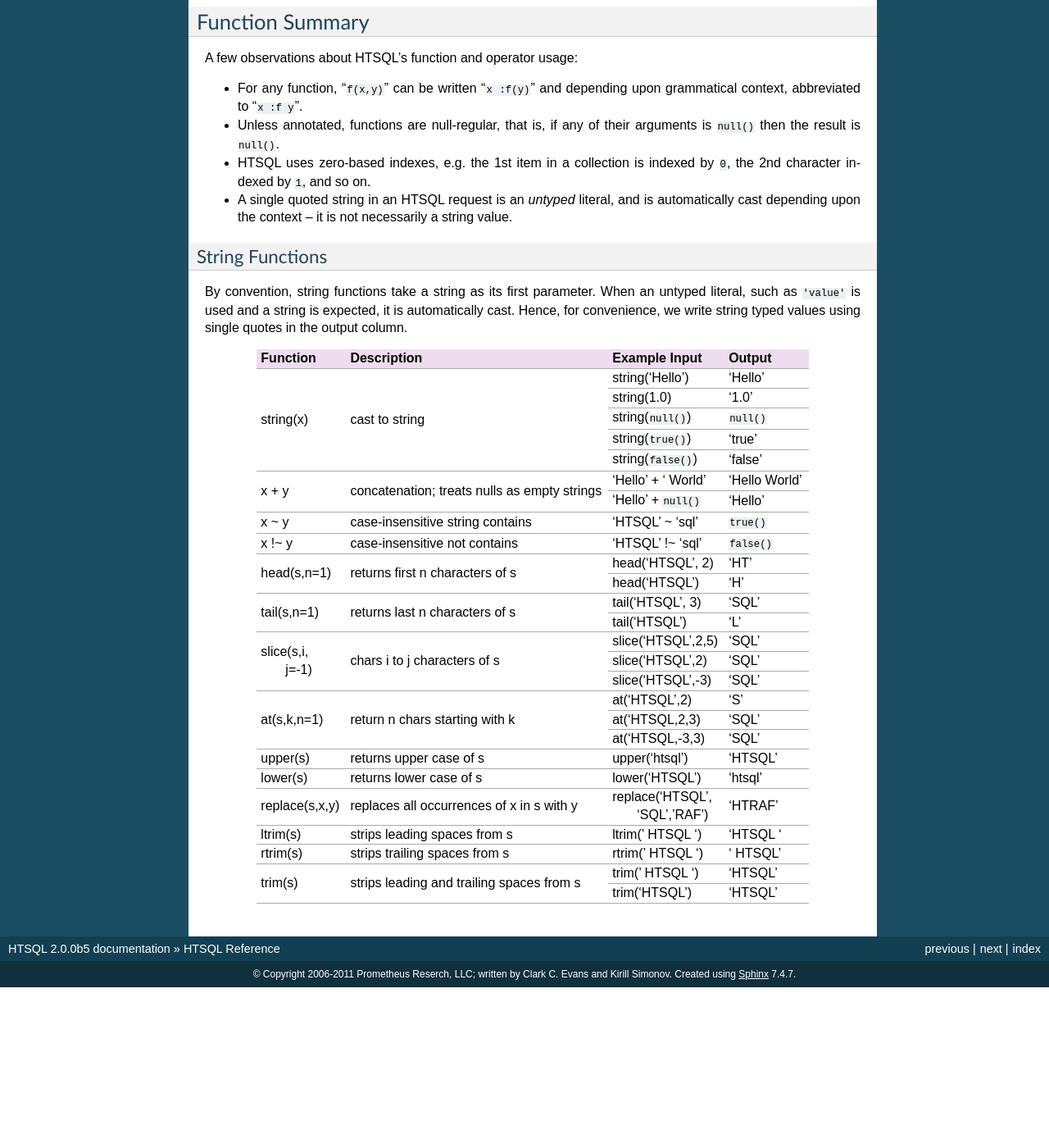
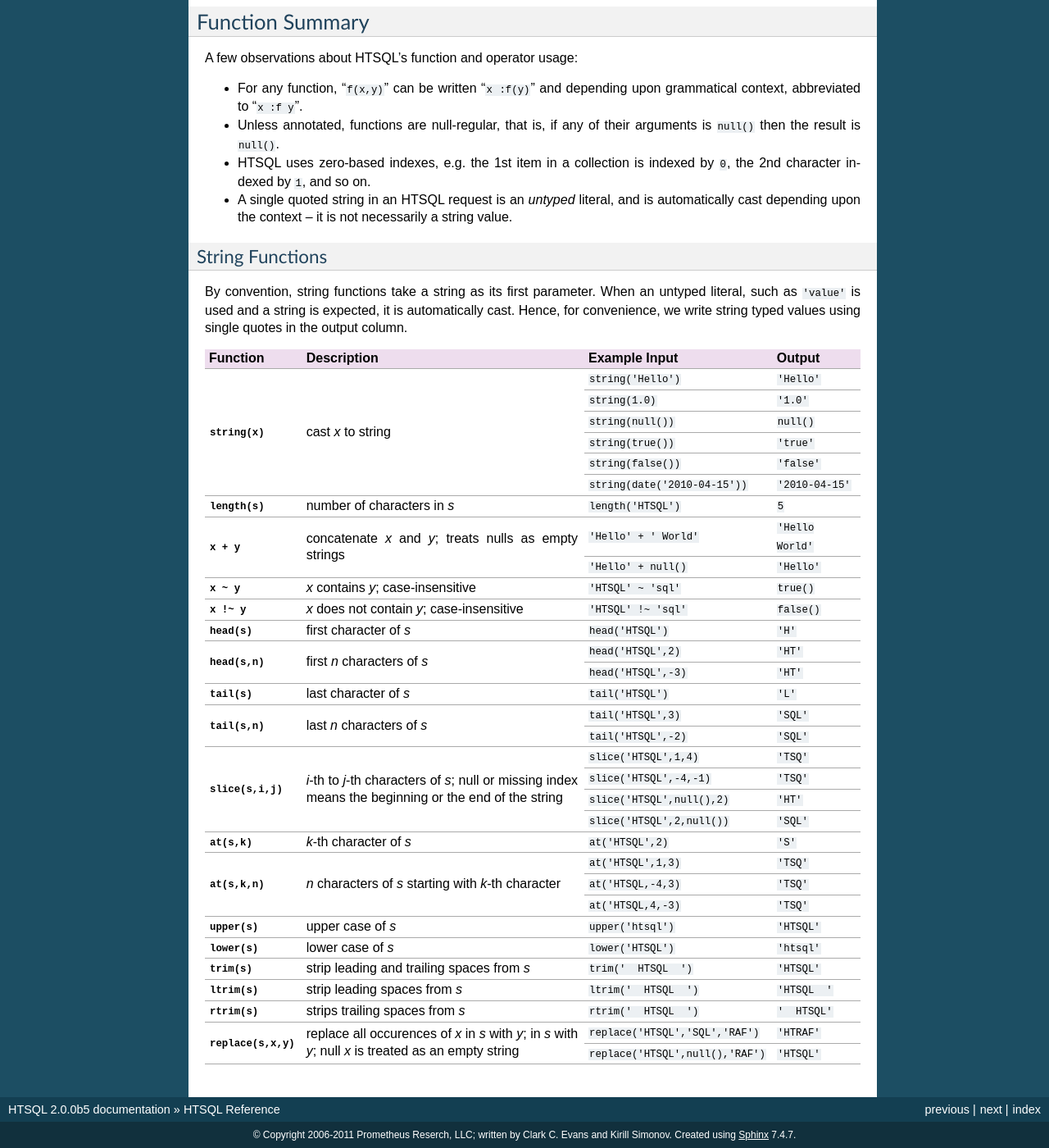
Before and after one commit to prometheusresearch/htsql, a Sphinx documentation site: the page built from doc/reference.rst, in a window 1280 px wide and 1400 px high, scrolled down 787 px. Shown: the whole window at 82% size. Built offline with Sphinx 7.4.7, drawn with Linux system fonts in a browser that asks for light colours; before the commit the page ends 1991 px from its top, so only the background shows below that.

Commit message:
Updated the string function reference.

```diff
--- a/doc/reference.rst
+++ b/doc/reference.rst
@@ -73,66 +73,85 @@
 expected, it is automatically cast.  Hence, for convenience, we write
 string typed values using single quotes in the output column.
 
-+----------------+------------------+----------------------+---------------+
-| Function       | Description      | Example Input        | Output        |
-+================+==================+======================+===============+
-| string(x)      | cast to string   | string('Hello')      | 'Hello'       |
-|                |                  +----------------------+---------------+
-|                |                  | string(1.0)          | '1.0'         |
-|                |                  +----------------------+---------------+
-|                |                  | string(``null()``)   | ``null()``    |
-|                |                  +----------------------+---------------+
-|                |                  | string(``true()``)   | 'true'        |
-|                |                  +----------------------+---------------+
-|                |                  | string(``false()``)  | 'false'       |
-+----------------+------------------+----------------------+---------------+
-| x + y          | concatenation;   | 'Hello' + ' World'   | 'Hello World' |
-|                | treats nulls as  +----------------------+---------------+
-|                | empty strings    | 'Hello' + ``null()`` | 'Hello'       |
-+----------------+------------------+----------------------+---------------+
-| x ~ y          | case-insensitive | 'HTSQL' ~ 'sql'      | ``true()``    |
-|                | string contains  |                      |               |
-+----------------+------------------+----------------------+---------------+
-| x !~ y         | case-insensitive | 'HTSQL' !~ 'sql'     | ``false()``   |
-|                | not contains     |                      |               |
-+----------------+------------------+----------------------+---------------+
-| head(s,n=1)    | returns first n  | head('HTSQL', 2)     | 'HT'          |
-|                | characters of s  +----------------------+---------------+
-|                |                  | head('HTSQL')        | 'H'           |
-+----------------+------------------+----------------------+---------------+
-| tail(s,n=1)    | returns last n   | tail('HTSQL', 3)     | 'SQL'         |
-|                | characters of s  +----------------------+---------------+
-|                |                  | tail('HTSQL')        | 'L'           |
-+----------------+------------------+----------------------+---------------+
-| slice(s,i,     | chars i to j     | slice('HTSQL',2,5)   | 'SQL'         |
-|       j=-1)    | characters of s  +----------------------+---------------+
-|                |                  | slice('HTSQL',2)     | 'SQL'         |
-|                |                  +----------------------+---------------+
-|                |                  | slice('HTSQL',-3)    | 'SQL'         |
-+----------------+------------------+----------------------+---------------+
-| at(s,k,n=1)    | return n chars   | at('HTSQL',2)        | 'S'           |
-|                | starting with k  +----------------------+---------------+
-|                |                  | at('HTSQL,2,3)       | 'SQL'         |
-|                |                  +----------------------+---------------+
-|                |                  | at('HTSQL,-3,3)      | 'SQL'         |
-+----------------+------------------+----------------------+---------------+
-| upper(s)       | returns upper    | upper('htsql')       | 'HTSQL'       |
-|                | case of s        |                      |               |
-+----------------+------------------+----------------------+---------------+
-| lower(s)       | returns lower    | lower('HTSQL')       | 'htsql'       |
-|                | case of s        |                      |               |
-+----------------+------------------+----------------------+---------------+
-| replace(s,x,y) | replaces all     | replace('HTSQL',     | 'HTRAF'       |
-|                | occurrences of x |         'SQL','RAF') |               |
-|                | in s with y      |                      |               |
-+----------------+------------------+----------------------+---------------+
-| ltrim(s)       | strips leading   | ltrim('  HTSQL  ')   | 'HTSQL  '     |
-|                | spaces from s    |                      |               |
-+----------------+------------------+----------------------+---------------+
-| rtrim(s)       | strips trailing  | rtrim('  HTSQL  ')   | '  HTSQL'     |
-|                | spaces from s    |                      |               |
-+----------------+------------------+----------------------+---------------+
-| trim(s)        | strips leading   | trim('  HTSQL  ')    | 'HTSQL'       |
-|                | and trailing     +----------------------+---------------+
-|                | spaces from s    | trim('HTSQL')        | 'HTSQL'       |
-+----------------+------------------+----------------------+---------------+
++----------------------+---------------------------+---------------------------+----------------------+
+| Function             | Description               | Example Input             | Output               |
++======================+===========================+===========================+======================+
+| `string(x)`          | cast *x* to string        | ``string('Hello')``       | ``'Hello'``          |
+|                      |                           +---------------------------+----------------------+
+|                      |                           | ``string(1.0)``           | ``'1.0'``            |
+|                      |                           +---------------------------+----------------------+
+|                      |                           | ``string(null())``        | ``null()``           |
+|                      |                           +---------------------------+----------------------+
+|                      |                           | ``string(true())``        | ``'true'``           |
+|                      |                           +---------------------------+----------------------+
+|                      |                           | ``string(false())``       | ``'false'``          |
+|                      |                           +---------------------------+----------------------+
+|                      |                           | |string-from-date-in|     | ``'2010-04-15'``     |
++----------------------+---------------------------+---------------------------+----------------------+
+| `length(s)`          | number of characters      | ``length('HTSQL')``       | ``5``                |
+|                      | in *s*                    |                           |                      |
++----------------------+---------------------------+---------------------------+----------------------+
+| `x + y`              | concatenate *x* and *y*;  | ``'Hello' + ' World'``    | ``'Hello World'``    |
+|                      | treats nulls as empty     +---------------------------+----------------------+
+|                      | strings                   | ``'Hello' + null()``      | ``'Hello'``          |
+|                      |                           |                           |                      |
++----------------------+---------------------------+---------------------------+----------------------+
+| `x ~ y`              | *x* contains *y*;         | ``'HTSQL' ~ 'sql'``       | ``true()``           |
+|                      | case-insensitive          |                           |                      |
++----------------------+---------------------------+---------------------------+----------------------+
+| `x !~ y`             | *x* does not contain      | ``'HTSQL' !~ 'sql'``      | ``false()``          |
+|                      | *y*; case-insensitive     |                           |                      |
++----------------------+---------------------------+---------------------------+----------------------+
+| `head(s)`            | first character of *s*    | ``head('HTSQL')``         | ``'H'``              |
++----------------------+---------------------------+---------------------------+----------------------+
+| `head(s,n)`          | first *n* characters      | ``head('HTSQL',2)``       | ``'HT'``             |
+|                      | of *s*                    +---------------------------+----------------------+
+|                      |                           | ``head('HTSQL',-3)``      | ``'HT'``             |
++----------------------+---------------------------+---------------------------+----------------------+
+| `tail(s)`            | last character of *s*     | ``tail('HTSQL')``         | ``'L'``              |
++----------------------+---------------------------+---------------------------+----------------------+
+| `tail(s,n)`          | last *n* characters       | ``tail('HTSQL',3)``       | ``'SQL'``            |
+|                      | of *s*                    +---------------------------+----------------------+
+|                      |                           | ``tail('HTSQL',-2)``      | ``'SQL'``            |
++----------------------+---------------------------+---------------------------+----------------------+
+| `slice(s,i,j)`       | *i*-th to *j*-th          | ``slice('HTSQL',1,4)``    | ``'TSQ'``            |
+|                      | characters of *s*; null   +---------------------------+----------------------+
+|                      | or missing index means    | ``slice('HTSQL',-4,-1)``  | ``'TSQ'``            |
+|                      | the beginning or the end  +---------------------------+----------------------+
+|                      | of the string             | |slice-start-in|          | ``'HT'``             |
+|                      |                           +---------------------------+----------------------+
+|                      |                           | |slice-end-in|            | ``'SQL'``            |
++----------------------+---------------------------+---------------------------+----------------------+
+| `at(s,k)`            | *k*-th character of *s*   | ``at('HTSQL',2)``         | ``'S'``              |
++----------------------+---------------------------+---------------------------+----------------------+
+| `at(s,k,n)`          | *n* characters of *s*     | ``at('HTSQL',1,3)``       | ``'TSQ'``            |
+|                      | starting with *k*-th      +---------------------------+----------------------+
+|                      | character                 | ``at('HTSQL,-4,3)``       | ``'TSQ'``            |
+|                      |                           +---------------------------+----------------------+
+|                      |                           | ``at('HTSQL,4,-3)``       | ``'TSQ'``            |
++----------------------+---------------------------+---------------------------+----------------------+
+| `upper(s)`           | upper case of *s*         | ``upper('htsql')``        | ``'HTSQL'``          |
++----------------------+---------------------------+---------------------------+----------------------+
+| `lower(s)`           | lower case of *s*         | ``lower('HTSQL')``        | ``'htsql'``          |
++----------------------+---------------------------+---------------------------+----------------------+
+| `trim(s)`            | strip leading and         | ``trim('  HTSQL  ')``     | ``'HTSQL'``          |
+|                      | trailing spaces from *s*  |                           |                      |
++----------------------+---------------------------+---------------------------+----------------------+
+| `ltrim(s)`           | strip leading spaces      | ``ltrim('  HTSQL  ')``    | ``'HTSQL  '``        |
+|                      | from *s*                  |                           |                      |
++----------------------+---------------------------+---------------------------+----------------------+
+| `rtrim(s)`           | strips trailing spaces    | ``rtrim('  HTSQL  ')``    | ``'  HTSQL'``        |
+|                      | from *s*                  |                           |                      |
++----------------------+---------------------------+---------------------------+----------------------+
+| `replace(s,x,y)`     | replace all occurences    | |replace-in|              | ``'HTRAF'``          |
+|                      | of *x* in *s* with *y*;   +---------------------------+----------------------+
+|                      | in *s* with *y*; null *x* | |replace-null-in|         | ``'HTSQL'``          |
+|                      | is treated as an empty    |                           |                      |
+|                      | string                    |                           |                      |
++----------------------+---------------------------+---------------------------+----------------------+
+
+.. |string-from-date-in| replace:: ``string(date('2010-04-15'))``
+.. |slice-start-in| replace:: ``slice('HTSQL',null(),2)``
+.. |slice-end-in| replace:: ``slice('HTSQL',2,null())``
+.. |replace-in| replace:: ``replace('HTSQL','SQL','RAF')``
+.. |replace-null-in| replace:: ``replace('HTSQL',null(),'RAF')``
```
